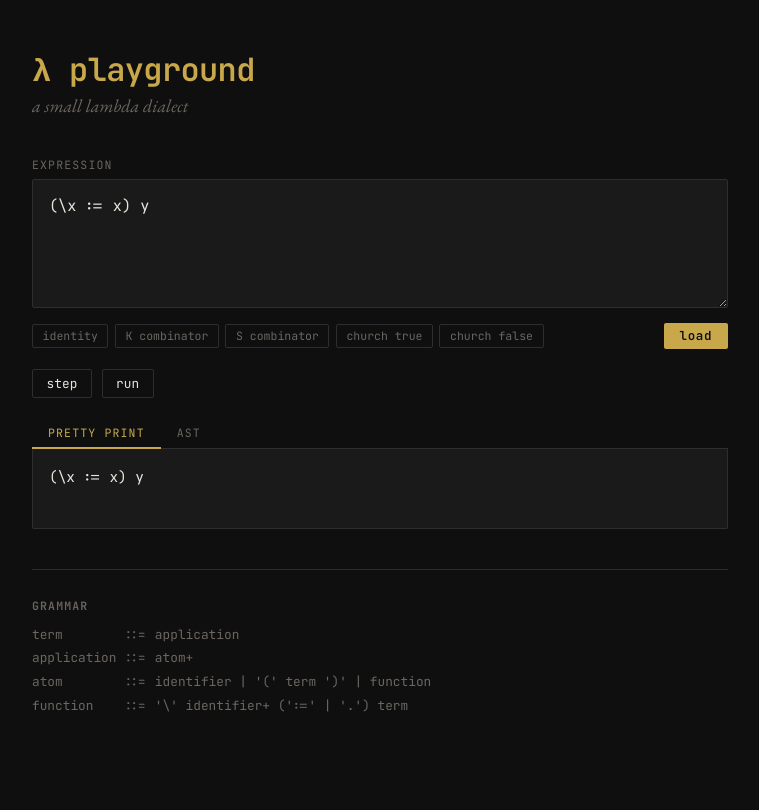
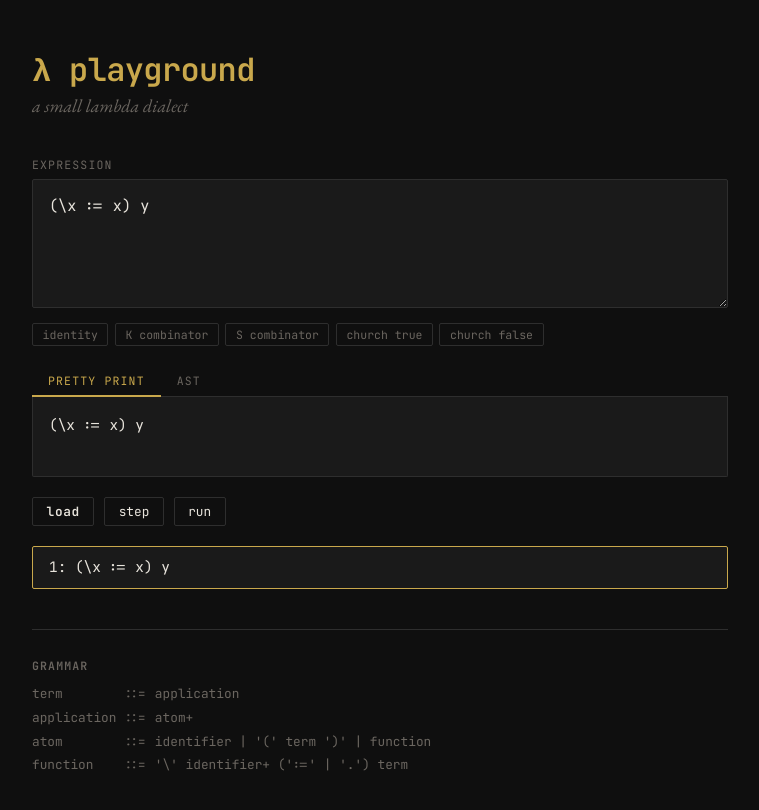
Before and after one commit to ezander/lambda_playground, a React (Vite) app: page / in a window 1280 px wide. Both pictures are taken after a click on the button "load". Shown: the top 810 px of the page, without its empty margins (260-1019 px from the left). Built offline with nearby package versions, Linux system fonts and the light colour scheme.

Commit message:
Redesign UI: live parse box, unified controls, step history

```diff
--- a/src/App.css
+++ b/src/App.css
@@ -78,19 +78,11 @@ textarea {
 }
 textarea:focus { border-color: var(--accent); }
 
-/* ── Toolbar ── */
-.toolbar {
-  display: flex;
-  align-items: center;
-  justify-content: space-between;
-  margin-top: 0.6rem;
-  gap: 1rem;
-}
-
 .examples {
   display: flex;
   flex-wrap: wrap;
   gap: 0.4rem;
+  margin-top: 0.6rem;
 }
 
 .ex-btn {
@@ -211,6 +203,32 @@ textarea:focus { border-color: var(--accent); }
   font-style: italic;
 }
 
+/* ── History ── */
+.history-section {
+  display: flex;
+  flex-direction: column;
+  gap: 0.3rem;
+}
+
+.history-entry {
+  background: var(--surface);
+  border: 1px solid var(--border);
+  padding: 0.6rem 1rem;
+  border-radius: 2px;
+}
+
+.history-entry pre {
+  font-family: var(--mono);
+  font-size: 0.9rem;
+  line-height: 1.5;
+  white-space: pre-wrap;
+  word-break: break-all;
+}
+
+.history-entry:first-child {
+  border-color: var(--accent);
+}
+
 /* ── Footer ── */
 footer {
   border-top: 1px solid var(--border);
--- a/src/App.tsx
+++ b/src/App.tsx
@@ -14,18 +14,14 @@ const EXAMPLES = [
 ];
 
 type View = "pretty" | "ast";
-type EvalState =
-  | { phase: "idle" }
-  | { phase: "parsed";   term: Term }
-  | { phase: "stepping"; term: Term; stepCount: number }
-  | { phase: "done";     term: Term; stepCount: number; hitLimit: boolean };
+type Loaded = { term: Term; done: boolean; stepNum: number; hitLimit: boolean } | null;
 
 export default function App() {
-  const [source, setSource]     = useState(EXAMPLES[0].src);
-  const [view, setView]         = useState<View>("pretty");
-  const [evalState, setEvalState] = useState<EvalState>({ phase: "idle" });
+  const [source, setSource] = useState(EXAMPLES[0].src);
+  const [view, setView]     = useState<View>("pretty");
+  const [loaded, setLoaded] = useState<Loaded>(null);
+  const [history, setHistory] = useState<string[]>([]);
 
-  // Parse whenever source changes, resetting eval state
   const parseResult = parse(source);
   let roundTripError: string | null = null;
   if (parseResult.ok) {
@@ -33,63 +29,36 @@ export default function App() {
     catch (e) { roundTripError = String(e); }
   }
 
-  const handleSourceChange = (src: string) => {
-    setSource(src);
-    setEvalState({ phase: "idle" });
-  };
-
-  // Load a parsed term fresh
   const handleLoad = useCallback(() => {
     if (!parseResult.ok) return;
-    setEvalState({ phase: "parsed", term: parseResult.term });
+    const term = parseResult.term;
+    setLoaded({ term, done: step(term) === null, stepNum: 1, hitLimit: false });
+    setHistory([`1: ${prettyPrint(term)}`]);
   }, [parseResult]);
 
-  // Single step
   const handleStep = useCallback(() => {
-    const term =
-      evalState.phase === "parsed"   ? evalState.term :
-      evalState.phase === "stepping" ? evalState.term : null;
-    if (!term) return;
+    if (!loaded || loaded.done) return;
+    const next = step(loaded.term);
+    if (next === null) {
+      setLoaded({ ...loaded, done: true });
+    } else {
+      const newNum = loaded.stepNum + 1;
+      setLoaded({ term: next, done: step(next) === null, stepNum: newNum, hitLimit: false });
+      setHistory(h => [`${newNum}: ${prettyPrint(next)}`, ...h].slice(0, 10));
+    }
+  }, [loaded]);
 
-    const stepCount =
-      evalState.phase === "stepping" ? evalState.stepCount : 0;
+  const handleRun = useCallback(() => {
+    if (!loaded || loaded.done) return;
+    const result = normalize(loaded.term);
+    const newNum = loaded.stepNum + result.steps;
+    const suffix = result.kind === "stepLimit" ? " (step limit)" : "";
+    setLoaded({ term: result.term, done: true, stepNum: newNum, hitLimit: result.kind === "stepLimit" });
+    setHistory(h => [`${newNum}: ${prettyPrint(result.term)}${suffix}`, ...h].slice(0, 10));
+  }, [loaded]);
 
-    const next = step(term);
-    if (next === null) {
-      setEvalState({ phase: "done", term, stepCount, hitLimit: false });
-    } else {
-      setEvalState({ phase: "stepping", term: next, stepCount: stepCount + 1 });
-    }
-  }, [evalState]);
-
-  // Run to normal form
-  const handleRun = useCallback(() => {
-    const term =
-      evalState.phase === "parsed"   ? evalState.term :
-      evalState.phase === "stepping" ? evalState.term : null;
-    if (!term) return;
-
-    const already = evalState.phase === "stepping" ? evalState.stepCount : 0;
-    const result = normalize(term);
-    const total = already + result.steps;
-
-    setEvalState({
-      phase: "done",
-      term: result.term,
-      stepCount: total,
-      hitLimit: result.kind === "stepLimit",
-    });
-  }, [evalState]);
-
-  // Current term being displayed (in eval panel)
-  const currentTerm =
-    evalState.phase === "idle" ? (parseResult.ok ? parseResult.term : null) :
-    evalState.phase === "parsed"   ? evalState.term :
-    evalState.phase === "stepping" ? evalState.term :
-    evalState.term;
-
-  const canStep = evalState.phase === "parsed" || evalState.phase === "stepping";
-  const isDone  = evalState.phase === "done";
+  const canStep = loaded !== null && !loaded.done;
+  const currentTerm = parseResult.ok ? parseResult.term : null;
 
   return (
     <div className="app">
@@ -105,25 +74,16 @@ export default function App() {
           <textarea
             id="source"
             value={source}
-            onChange={(e) => handleSourceChange(e.target.value)}
+            onChange={(e) => setSource(e.target.value)}
             spellCheck={false}
             rows={4}
           />
-          <div className="toolbar">
-            <div className="examples">
-              {EXAMPLES.map((ex) => (
-                <button key={ex.label} className="ex-btn" onClick={() => handleSourceChange(ex.src)}>
-                  {ex.label}
-                </button>
-              ))}
-            </div>
-            <button
-              className="load-btn"
-              onClick={handleLoad}
-              disabled={!parseResult.ok}
-            >
-              load
-            </button>
+          <div className="examples">
+            {EXAMPLES.map((ex) => (
+              <button key={ex.label} className="ex-btn" onClick={() => setSource(ex.src)}>
+                {ex.label}
+              </button>
+            ))}
           </div>
           {!parseResult.ok && (
             <ul className="parse-errors">
@@ -137,27 +97,7 @@ export default function App() {
           )}
         </section>
 
-        {/* ── Eval controls ── */}
-        <section className="eval-controls">
-          <button onClick={handleStep} disabled={!canStep}>step</button>
-          <button onClick={handleRun}  disabled={!canStep}>run</button>
-          {evalState.phase !== "idle" && (
-            <span className="step-count">
-              {evalState.phase === "stepping" && `${evalState.stepCount} step${evalState.stepCount !== 1 ? "s" : ""}`}
-              {isDone && (
-                <>
-                  {evalState.stepCount} step{evalState.stepCount !== 1 ? "s" : ""}
-                  {" — "}
-                  {evalState.hitLimit
-                    ? <span className="limit-warning">step limit reached</span>
-                    : <span className="normal-form">normal form</span>}
-                </>
-              )}
-            </span>
-          )}
-        </section>
-
-        {/* ── Output ── */}
+        {/* ── Live parse output ── */}
         <section className="output-section">
           <div className="output-tabs">
             <button className={view === "pretty" ? "active" : ""} onClick={() => setView("pretty")}>
@@ -175,6 +115,31 @@ export default function App() {
             )}
           </div>
         </section>
+
+        {/* ── Controls ── */}
+        <div className="eval-controls">
+          <button className="load-btn" onClick={handleLoad} disabled={!parseResult.ok}>
+            load
+          </button>
+          <button onClick={handleStep} disabled={!canStep}>step</button>
+          <button onClick={handleRun}  disabled={!canStep}>run</button>
+          {loaded?.done && (
+            <span className={loaded.hitLimit ? "limit-warning" : "normal-form"}>
+              {loaded.hitLimit ? "step limit reached" : "normal form"}
+            </span>
+          )}
+        </div>
+
+        {/* ── History ── */}
+        {history.length > 0 && (
+          <section className="history-section">
+            {history.map((entry, i) => (
+              <div key={i} className="history-entry">
+                <pre>{entry}</pre>
+              </div>
+            ))}
+          </section>
+        )}
       </main>
 
       <footer>
--- a/src/parser/pretty.ts
+++ b/src/parser/pretty.ts
@@ -23,13 +23,14 @@ function pp(term: Term, ctx: Context): string {
         body = body.body;
       }
       const s = `\\${params.join(" ")} := ${pp(body, "top")}`;
-      return `(${s})`;
+      return (ctx === "top") ? s : `(${s})`;
     }
 
     case "App": {
       const func = pp(term.func, "appFunc");
       const arg  = pp(term.arg,  "appArg");
-      return `${func} ${arg}`;
+      let s =  `${func} ${arg}`;
+      return (ctx === "top") ? s : `(${s})`;
     }
   }
 }
```
Also changed, not shown: 1 other file (tests, documents, lock files or other folders).
